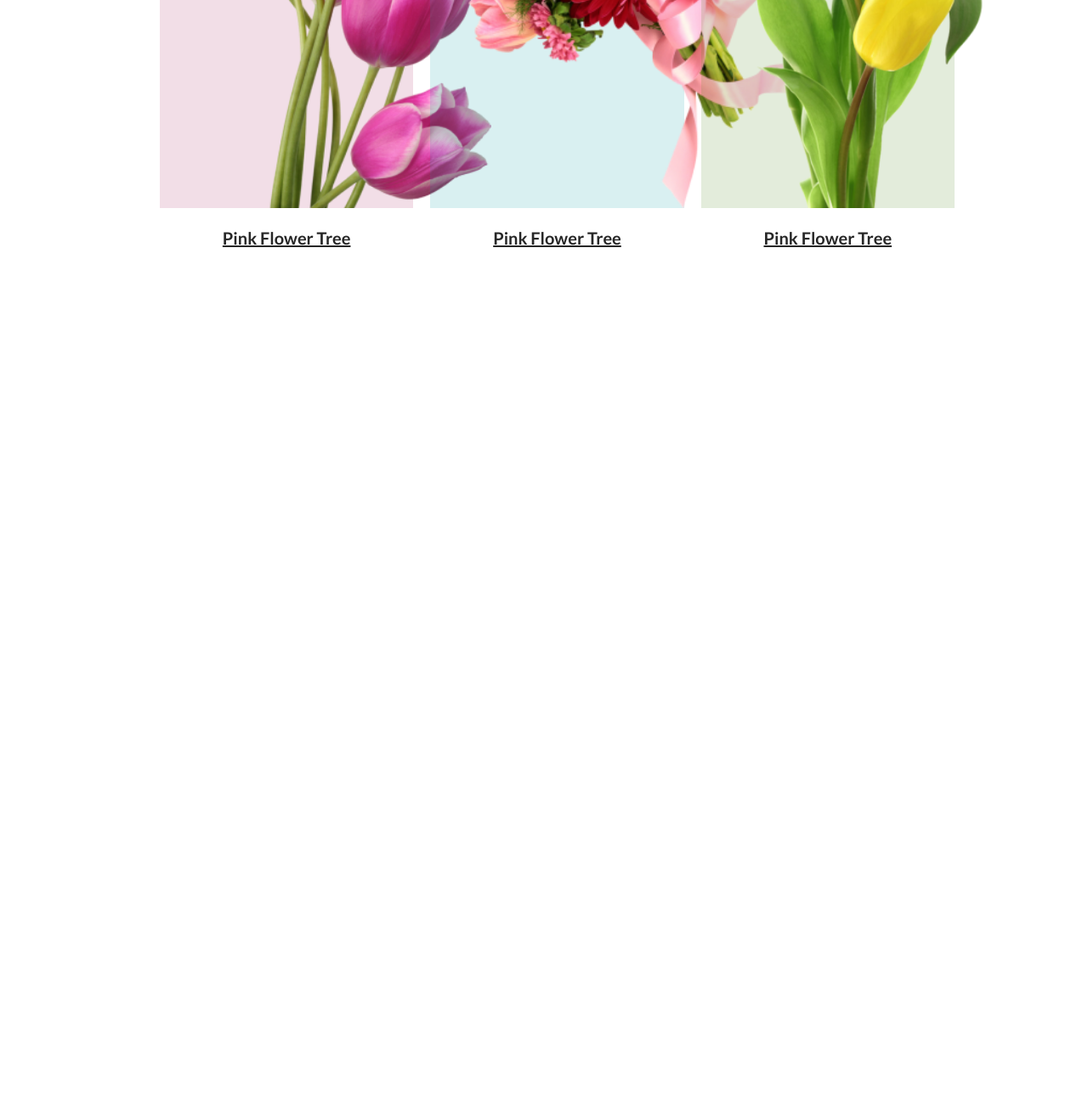
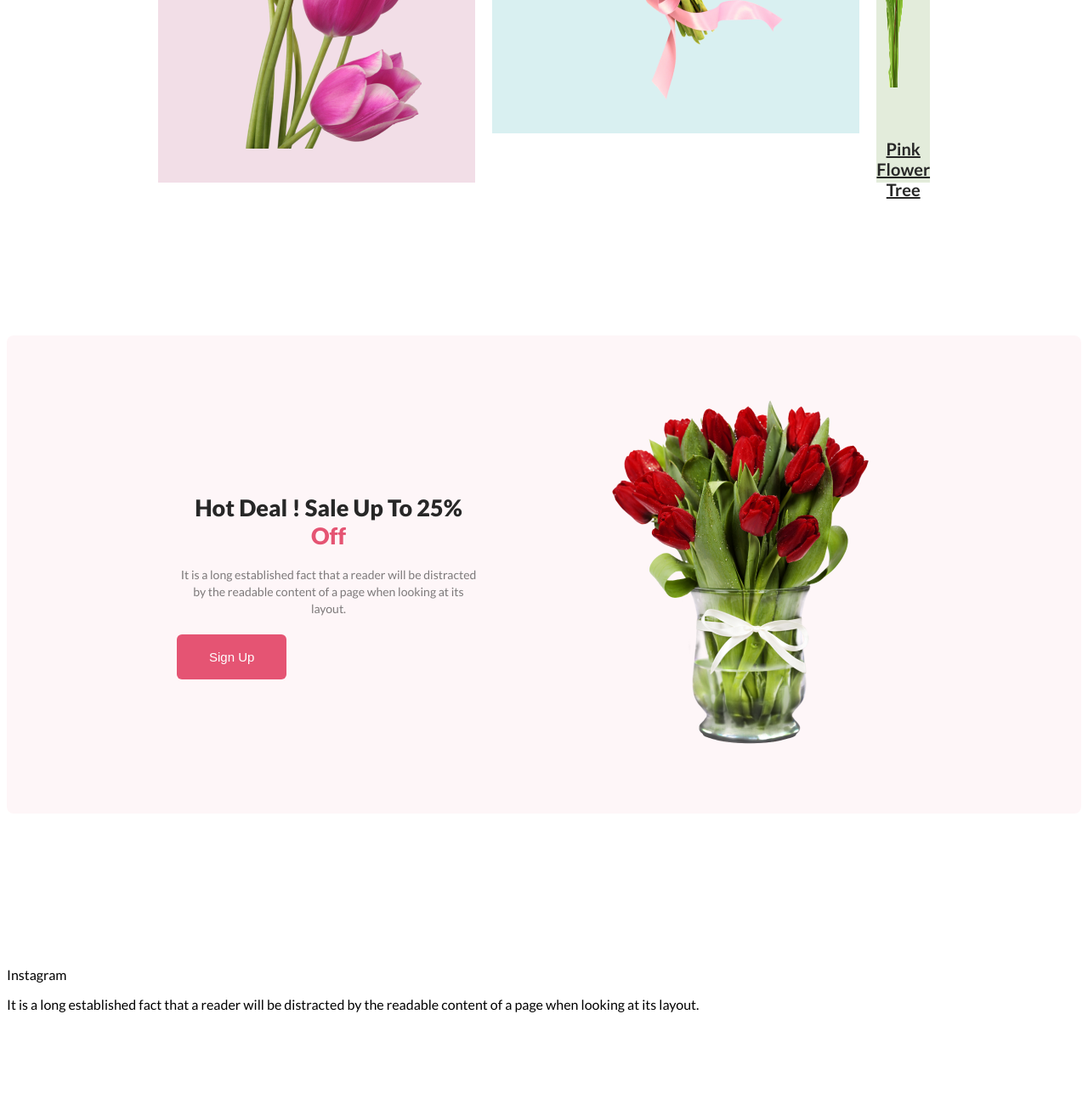
Before and after one commit to soikot-shahriaar/flower-shop-web, a plain HTML site: page index.html in a window 1280 px wide. Shown: the part 1313-2600 px from the top of the page at 85% size. Before the commit the page ends 1605 px from the top, so only its background shows below. Drawn offline with Linux system fonts and the light colour scheme.

Commit message:
fourth and fifth section added

```diff
--- a/index.html
+++ b/index.html
@@ -28,7 +28,7 @@
             of using Lorem Ipsum is that it has a more-or-less normal
             distribution of letters.
           </p>
-          <button class="btn-primary">Shop Now</button>
+          <button class="btn-shop">Shop Now</button>
         </div>
         <div class="first-pictures">
           <img class="first-pic-align" src="images/pngwing 10.png" alt="" />
@@ -68,7 +68,40 @@
             </p>
           </div>
         </div>
+      <!-- </section>
+
+      <section class="third">
+
+      </section> -->
+
+      <section class="fourth">
+        <div class="fourth-description">
+          <p class="fourth-heading">
+            Hot Deal ! Sale Up To 25% <span class="pink-color">Off</span>
+          </p>
+          <p class="fourth-writings">
+            It is a long established fact that a reader will be distracted by the readable content of a page when looking at its layout.</p>
+          <button class="btn-sign">Sign Up</button>
+        </div>
+
+        <div class="fourth-picture">
+          <img src="images/pngwing 8.png" alt="">
+        </div>
       </section>
+
+      <section>
+        <div class="fifth-description">
+          <p class="fifth-heading">Instagram</p>
+          <p class="fifth-writings">It is a long established fact that a reader will be distracted by the readable content of a page when looking at its layout.</p>
+        </div>
+        <div class="fifth-pictures">
+          <div class="fifth-pic-1"><img src="" alt=""></div>
+          <div class="fifth-pic-2"><img src="" alt=""></div>
+          <div class="fifth-pic-3"><img src="" alt=""></div>
+          <div class="fifth-pic-4"><img src="" alt=""></div>
+        </div>
+      </section>
+
     </main>
 
     <footer></footer>
--- a/style.css
+++ b/style.css
@@ -2,7 +2,7 @@
 body {
   font-family: "Lato", sans-serif;
 }
-.btn-primary {
+.btn-shop {
   display: inline-flex;
   padding: 18px 38px;
   align-items: flex-start;
@@ -13,6 +13,11 @@ body {
   font-size: 15px;
   font-weight: 400;
   border: 0;
+}
+.pink-color {
+  color: #e55473;
+  font-size: 27px;
+  font-weight: 800;
 }
 
 /* first css styles */
@@ -64,6 +69,15 @@ body {
   line-height: 30px;
   margin-bottom: 30px;
 }
+.second-pictures {
+  display: flex;
+  justify-content: center;
+  padding: 0px 180px;
+}
+/* .second-pictures img {
+  height: 100%;
+  width: auto;
+} */
 .sec-pic-1 {
   border-radius: 300px 300px 0px 0px;
   background: rgba(167, 33, 98, 0.15);
@@ -81,14 +95,12 @@ body {
   background: rgba(71, 125, 17, 0.15);
   width: 33%;
 }
-.second-pictures {
+.sec-pic-1 , .sec-pic-2, .sec-pic-3 img {
+  height: 70%;
+  width: 70%;
   display: flex;
-  padding: 0px 180px;
-  align-items: stretch;
-}
-.second-pictures img {
-  height: 100%;
-  width: auto;
+  align-items: center;
+  padding: 40px 0px;
 }
 .sec-pic-caption {
   color: #272727;
@@ -97,3 +109,56 @@ body {
   font-weight: 700;
   text-decoration-line: underline;
 }
+
+/* third css styles */
+
+/* fourth css styles */
+.fourth {
+  margin-top: 180px;
+  border-radius: 8px;
+  background: rgba(229, 84, 115, 0.05);
+  display: flex;
+  align-items: center;
+  justify-content: space-between;
+  padding: 70px 200px;
+  margin-bottom: 180px;
+}
+.fourth-heading {
+  color: #272727;
+  font-size: 27px;
+  font-weight: 800;
+  text-align: center;
+  margin-bottom: 20px;
+}
+.fourth-writings {
+  color: rgba(39, 39, 39, 0.6);
+  text-align: center;
+  font-size: 14px;
+  font-weight: 400;
+  line-height: 20px;
+  margin-bottom: 20px;
+}
+.fourth-description {
+  width: 50%;
+  align-items: center;
+}
+.fourth-picture {
+  width: 50%;
+  align-items: center;
+  margin-left: 150px;
+}
+.btn-sign {
+  padding: 18px 38px;
+  align-items: center;
+  justify-content: center;
+  gap: 8px;
+  border-radius: 6px;
+  background: #e55473;
+  color: white;
+  font-size: 15px;
+  font-weight: 400;
+  border: 0;
+}
+
+
+/* fifth css styles */
```
